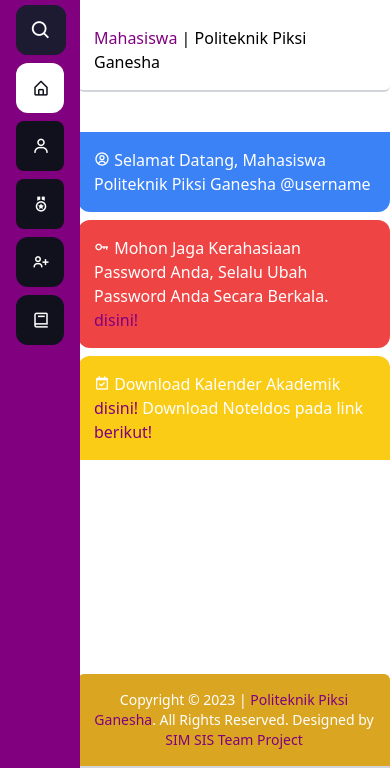
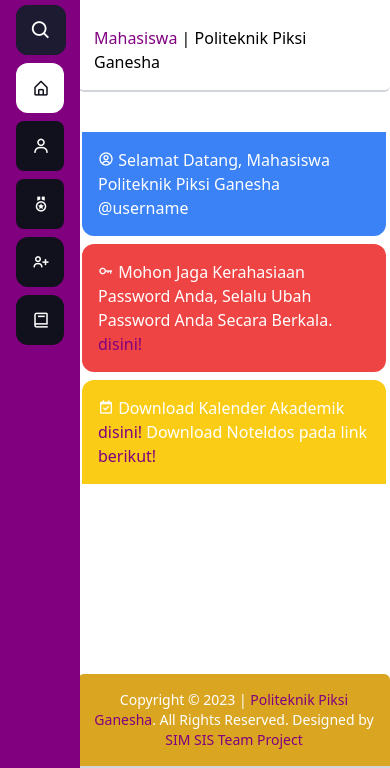
Before and after one commit to xampoerna/simsis.v2.0, a plain HTML site: page index.html in a window 390 px wide. Shown: the part 76-844 px from the top of the page. Drawn offline with nearby package versions, Linux system fonts and the light colour scheme.

Commit message:
modified:   index.html

```diff
--- a/index.html
+++ b/index.html
@@ -243,7 +243,7 @@
                     <!-- Back Beranda End -->
 
                     <!-- Content Start -->
-                    <div class="w-full my-10">
+                    <div class="w-full my-10 px-1 md:px-0">
                         <tr>
                             <th>
                                 <h6 class="p-4 bg-blue-500 mb-2 text-white rounded-b-xl">
```
